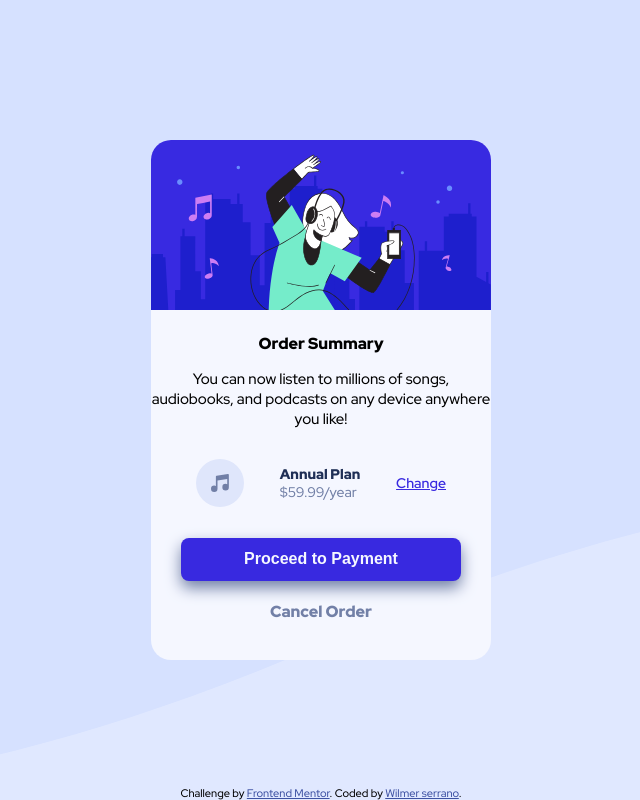
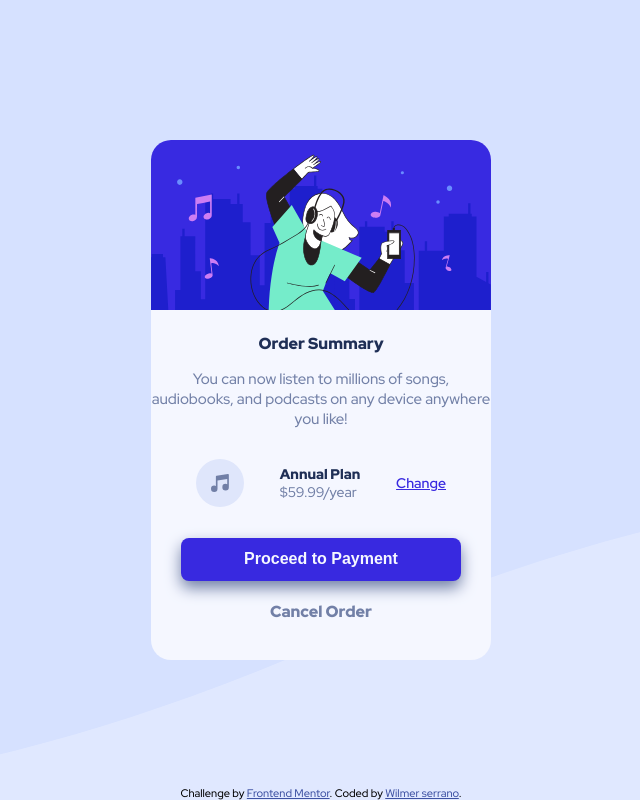
Before and after one commit to IIpapuII/order-summary-component-main, a plain HTML site: page index.html in a window 1280 px wide. Shown: the whole page, without its empty margins (319-959 px from the left). Drawn offline with Linux system fonts and the light colour scheme.

Commit message:
Cambio de color texto

```diff
--- a/style.css
+++ b/style.css
@@ -72,6 +72,7 @@ main {
 
 .text p:nth-child(1) {
     font-weight: var(--bold);
+    color: var(--Dark-blue);
     font-size: 1.6rem;
     text-align: center;
     margin-top: 20px;
@@ -79,6 +80,7 @@ main {
 
 .text p:nth-child(2) {
     font-size: 1.5rem;
+    color: var(--Desaturated-blue);
     font-weight: var(--small);
     text-align: center;
     margin-top: 15px;
```
